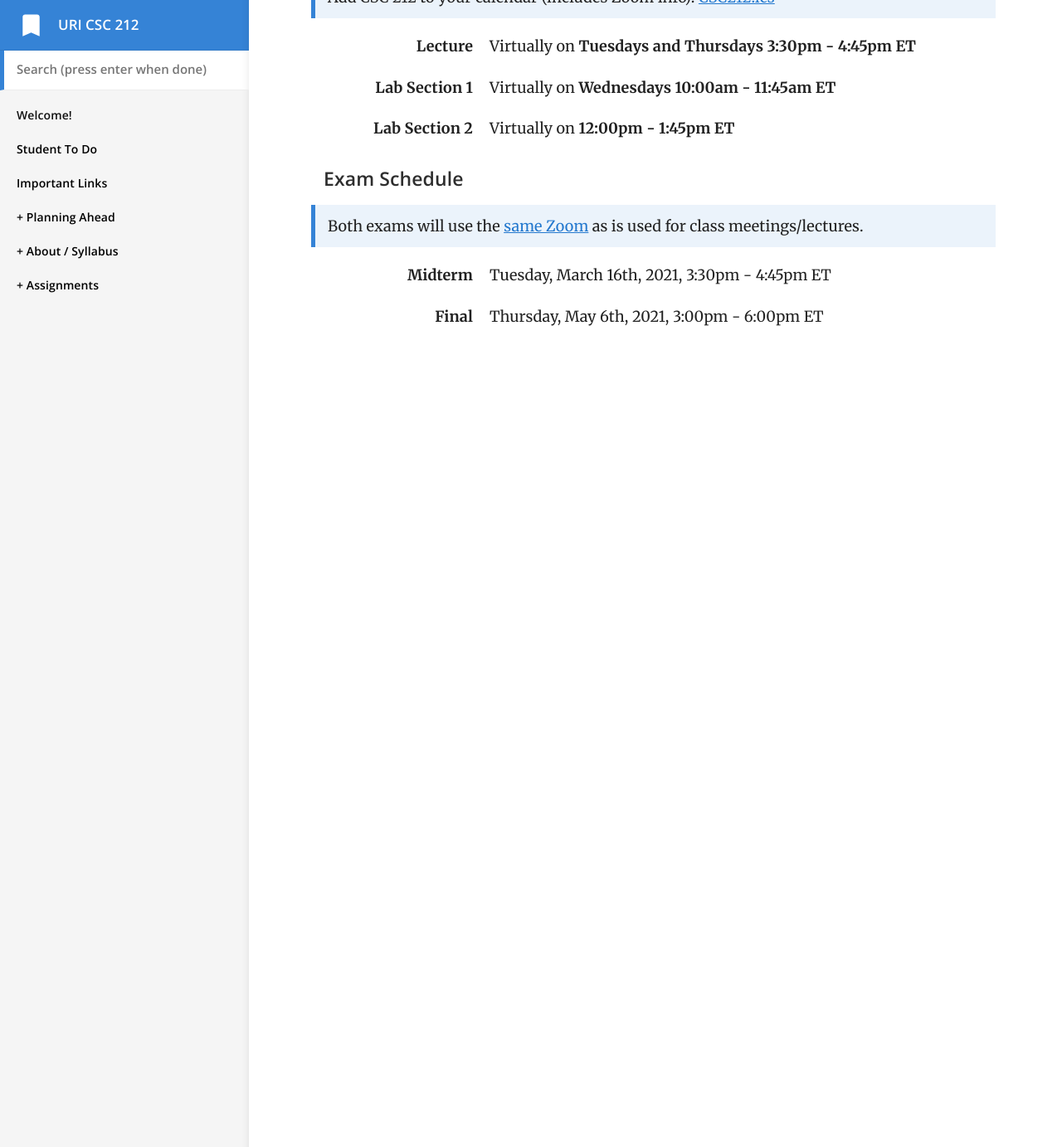
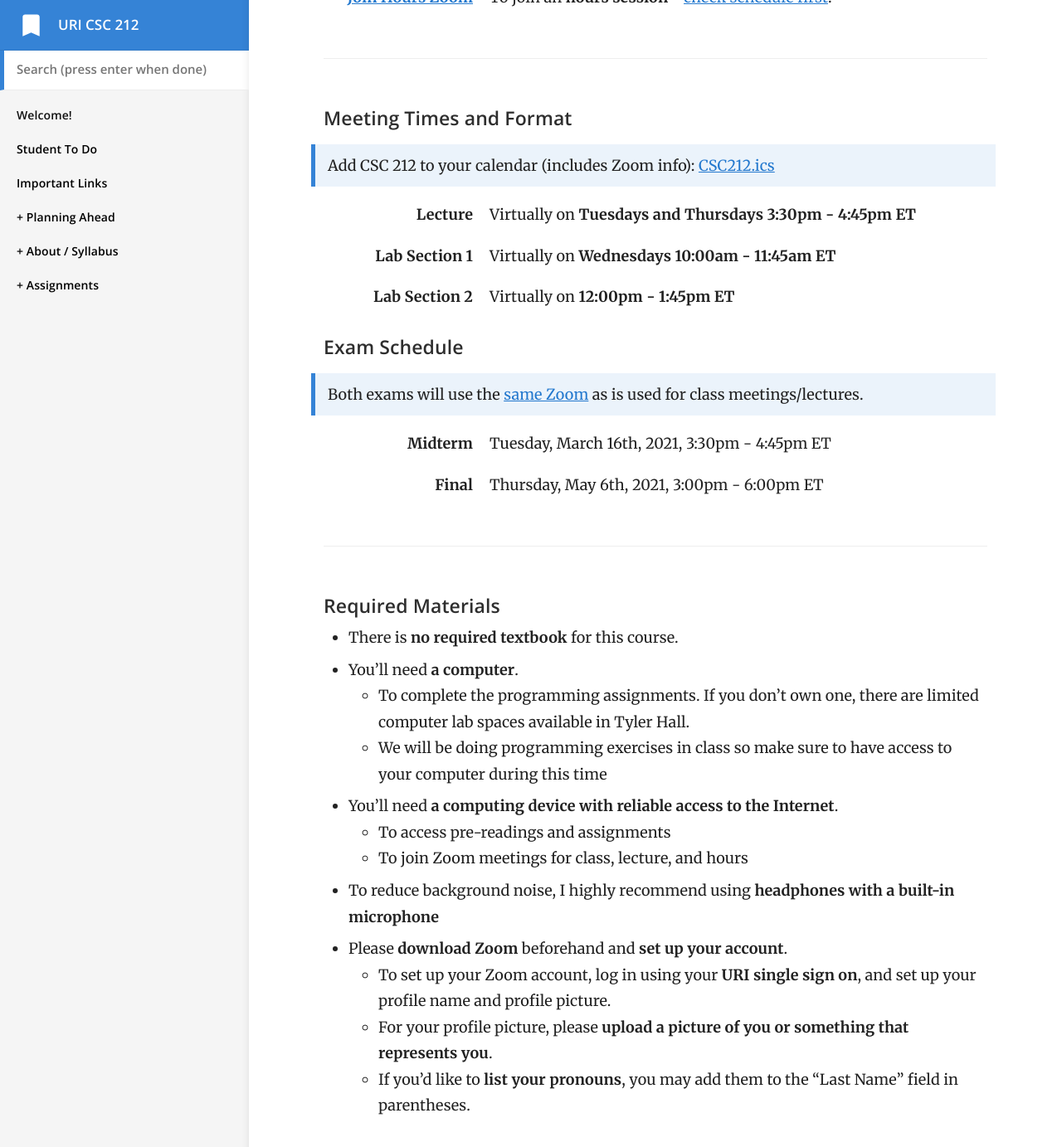
Before and after one commit to vcc-csc212/sp21-archive, a Jekyll site: the page built from index.md, in a window 1280 px wide and 1400 px high, scrolled down 1403 px. Shown: the top 1383 px of the window at 83% size. Built offline with Jekyll 4.4.1, drawn with Linux system fonts in a browser that asks for light colours; some of the changed text lies outside the part shown.

Commit message:
added reqd materials to index

```diff
--- a/index.md
+++ b/index.md
@@ -1,7 +1,7 @@
 ---
 title: Welcome!
 ---
-> **Scroll down for important information, links to Zoom, and meeting time info!**
+> **Scroll down for important information, links to Zoom, meeting time/exam info, and required materials!**
 
 #### Intro to the course
 Data structures and algorithms is arguably **the most important course you'll take** in Computer Science. From [getting internships and job offers](https://github.com/cassidoo/getting-a-gig) to [preparing for advanced courses](https://www.synergisticit.com/how-data-structures-and-algorithms-are-important-for-computer-science-graduates/), understanding data structures and algorithms is what differentiates programmers and coders from computer scientists and engineers.
@@ -12,6 +12,8 @@ This site will be used to house all non-confidential course information such as
 - We will be using **Piazza** for announcements and Q&A
 - We will be using **Zoom** for all lecture, lab, and hours meetings (find links below)
 	- You must be **logged in to Zoom using your URI address to access any Zoom meeting**.
+
+---
 
 #### Important Links
 [Flipped Learning](/flipped)
@@ -37,6 +39,8 @@ This site will be used to house all non-confidential course information such as
 [Join Hours Zoom](https://uri-edu.zoom.us/j/99113409560?pwd=TjlDdmo5cFNzYWozMXJHSGtaZm1TQT09)
 : To join an **hours session**-- [check schedule first](/staff#sched).
 
+---
+
 #### Meeting Times and Format
 > Add CSC 212 to your calendar (includes Zoom info): [CSC212.ics](/CSC212.ics)
 
@@ -57,3 +61,19 @@ Midterm
 
 Final
 : Thursday, May 6th, 2021, 3:00pm - 6:00pm ET
+
+---
+
+#### Required Materials
+- There is **no required textbook** for this course.
+- You’ll need **a computer**.
+	- To complete the programming assignments. If you don’t own one, there are limited computer lab spaces available in Tyler Hall.
+	- We will be doing programming exercises in class so make sure to have access to your computer during this time
+- You’ll need **a computing device with reliable access to the Internet**.
+	- To access pre-readings and assignments
+	- To join Zoom meetings for class, lecture, and hours
+- To reduce background noise, I highly recommend using **headphones with a built-in microphone**
+- Please **download Zoom** beforehand and **set up your account**.
+	- To set up your Zoom account, log in using your **URI single sign on**, and set up your profile name and profile picture.
+	- For your profile picture, please **upload a picture of you or something that represents you**.
+	- If you'd like to **list your pronouns**, you may add them to the "Last Name" field in parentheses.
```
